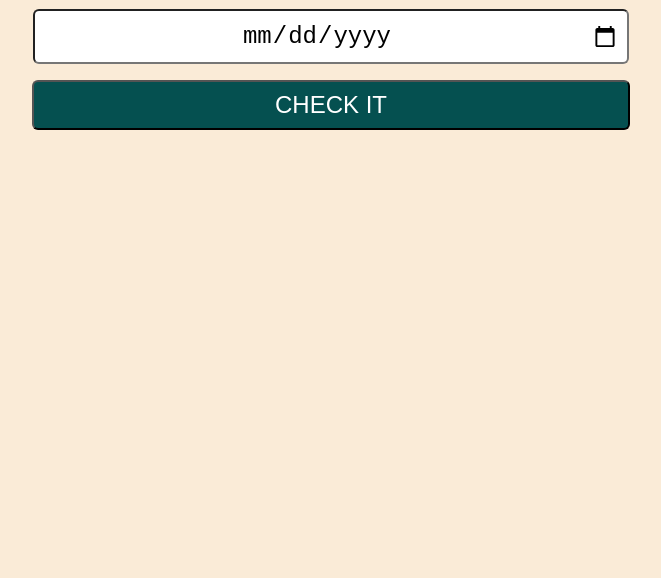
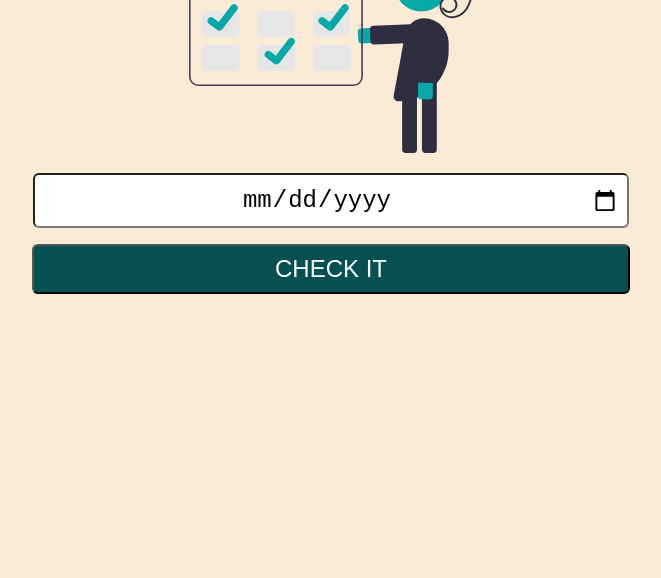
Before and after one commit to shubgoyal23/palindrome, a plain HTML site: page index.html in a window 1280 px wide. Shown: the part 222-800 px from the top of the page, without its empty margins (309-970 px from the left). Drawn offline with Linux system fonts and the light colour scheme.

Commit message:
docs
image updated

```diff
--- a/index.html
+++ b/index.html
@@ -9,8 +9,10 @@
 </head>
 <body>
     <h1>Is It Palindrome Date</h1>
+    <img src="hero.svg" alt="calender" />
     <input id="bdinput" type="date">
     <button id="submitbtn">Check It</button>
     <p id="results"></p>
+
 </body>
 </html>
--- a/style.css
+++ b/style.css
@@ -1,7 +1,7 @@
 body{
     text-align: center;
     background-color: antiquewhite;
-    padding-top: 10rem;
+    padding-top: 5rem;
     width: 100%;
     max-width: 720px;
     margin: auto;
@@ -44,9 +44,13 @@ p{
     margin: auto;
     margin-top: 1reme;
     padding: 1.5rem auto;
-    color: rgb(5, 80, 80);
+    color: #055050;
     font-weight: bold;
 }
 .dates{
     color: rgb(255, 29, 29);
 }
+img{
+    height: 13rem;
+    padding: 1rem;
+}
```
Also changed, not shown: hero.svg (added).
